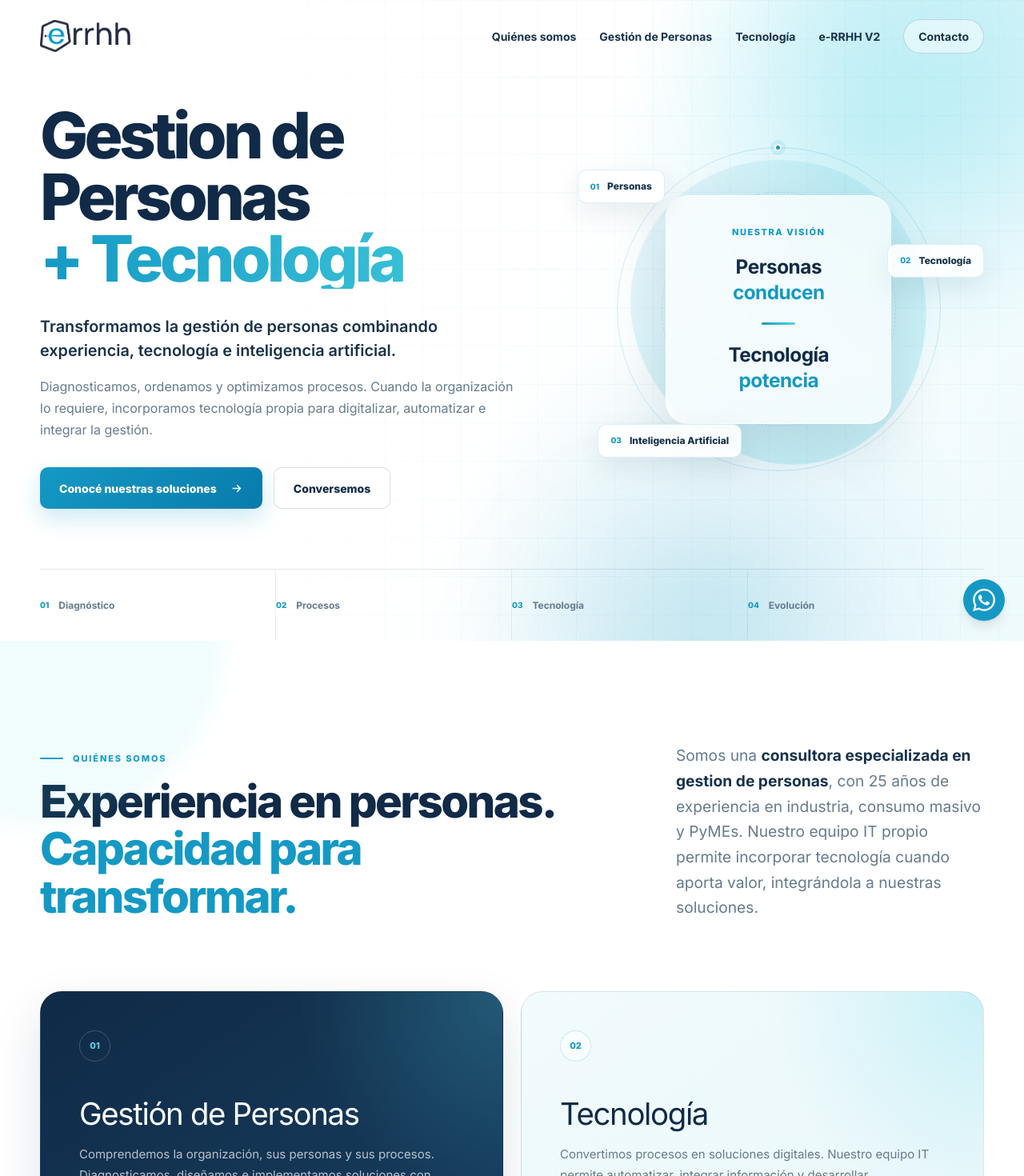
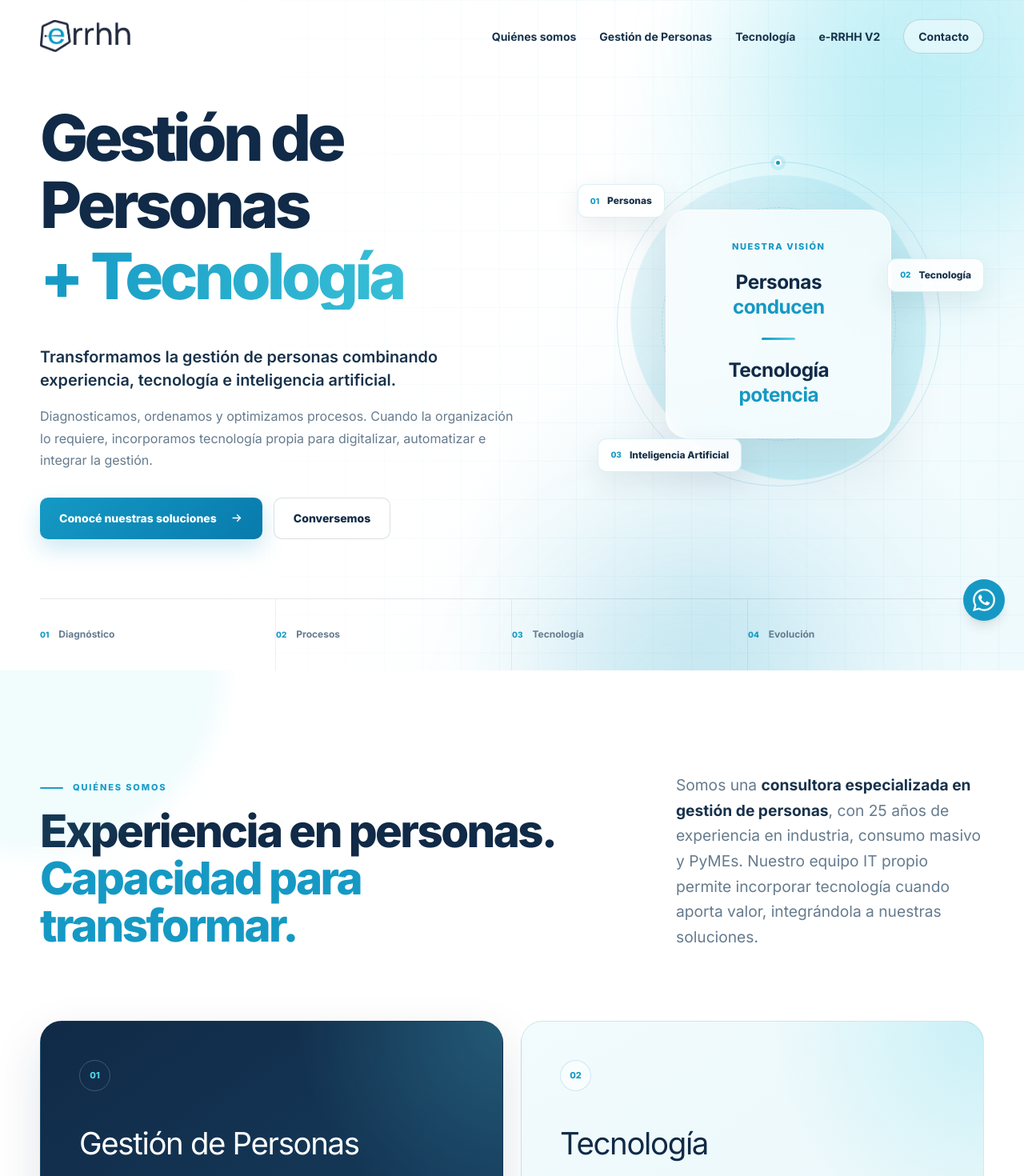
Before and after one commit to CuchoQ/e-rrhh-LandingPage, a React (Vite) app: page / in a window 1280 px wide. Shown: the top 1470 px of the page at 80% size. Built offline with nearby package versions, Linux system fonts and the light colour scheme.

Commit message:
Fix missing accents in Gestión across the app

```diff
--- a/src/App.tsx
+++ b/src/App.tsx
@@ -55,7 +55,7 @@ function Hero() {
       <main className="container hero-content">
         <div className="copy">
           <h1>
-            Gestion de Personas
+            Gestión de Personas
             <span>+ Tecnología</span>
           </h1>
 
@@ -119,7 +119,7 @@ function Identity() {
           </div>
           <div>
             <p className="identity-intro" style={{ margin: 0 }}>
-              Somos una <strong>consultora especializada en gestion de personas</strong>, con 25 años de experiencia en industria, consumo masivo y PyMEs. Nuestro equipo IT propio permite incorporar tecnología cuando aporta valor, integrándola a nuestras soluciones.
+              Somos una <strong>consultora especializada en gestión de personas</strong>, con 25 años de experiencia en industria, consumo masivo y PyMEs. Nuestro equipo IT propio permite incorporar tecnología cuando aporta valor, integrándola a nuestras soluciones.
             </p>
           </div>
         </div>
@@ -295,7 +295,7 @@ function Technology() {
           </div>
           <div>
             <p className="section-copy" style={{ margin: 0 }}>
-              Nuestro equipo IT nos permite diseñar e implementar soluciones tecnológicas vinculadas directamente con las necesidades de gestion de personas y de la organización.
+              Nuestro equipo IT nos permite diseñar e implementar soluciones tecnológicas vinculadas directamente con las necesidades de gestión de personas y de la organización.
             </p>
           </div>
         </div>
--- a/src/index.css
+++ b/src/index.css
@@ -79,9 +79,9 @@
 .copy { padding-bottom: 6px; }
 .eyebrow { display: flex; align-items: center; gap: 12px; margin-bottom: 25px; color: var(--blue); font-size: 12px; font-weight: 800; letter-spacing: .18em; }
 .eyebrow::before { content: ""; width: 34px; height: 3px; border-radius: 8px; background: linear-gradient(90deg, var(--blue), var(--cyan)); }
-h1 { max-width: 680px; margin: 0; color: var(--navy); font-size: clamp(55px, 6.25vw, 88px); font-weight: 800; line-height: .96; letter-spacing: -.058em; }
-h1 span { display: block; color: transparent; background: linear-gradient(90deg, var(--blue), #43cbdc); background-clip: text; -webkit-background-clip: text; }
-.lead { max-width: 650px; margin: 33px 0 0; color: var(--text); font-size: clamp(18px, 1.55vw, 21px); font-weight: 520; line-height: 1.47; }
+h1 { max-width: 680px; margin: 0; color: var(--navy); font-size: clamp(55px, 6.25vw, 88px); font-weight: 800; line-height: 1.05; letter-spacing: -.058em; }
+h1 span { display: block; color: transparent; background: linear-gradient(90deg, var(--blue), #43cbdc); background-clip: text; -webkit-background-clip: text; margin-top: 5px; }
+.lead { max-width: 650px; margin: 45px 0 0; color: var(--text); font-size: clamp(18px, 1.55vw, 21px); font-weight: 520; line-height: 1.47; }
 .description { max-width: 620px; margin: 17px 0 0; color: var(--muted); font-size: 16px; line-height: 1.7; }
 .actions { display: flex; align-items: center; gap: 14px; margin-top: 33px; }
 .button { min-height: 52px; display: inline-flex; align-items: center; justify-content: center; gap: 16px; padding-inline: 24px; border-radius: 10px; font-size: 14px; font-weight: 750; text-decoration: none; transition: transform .2s ease, box-shadow .2s ease, background .2s ease; }
```
